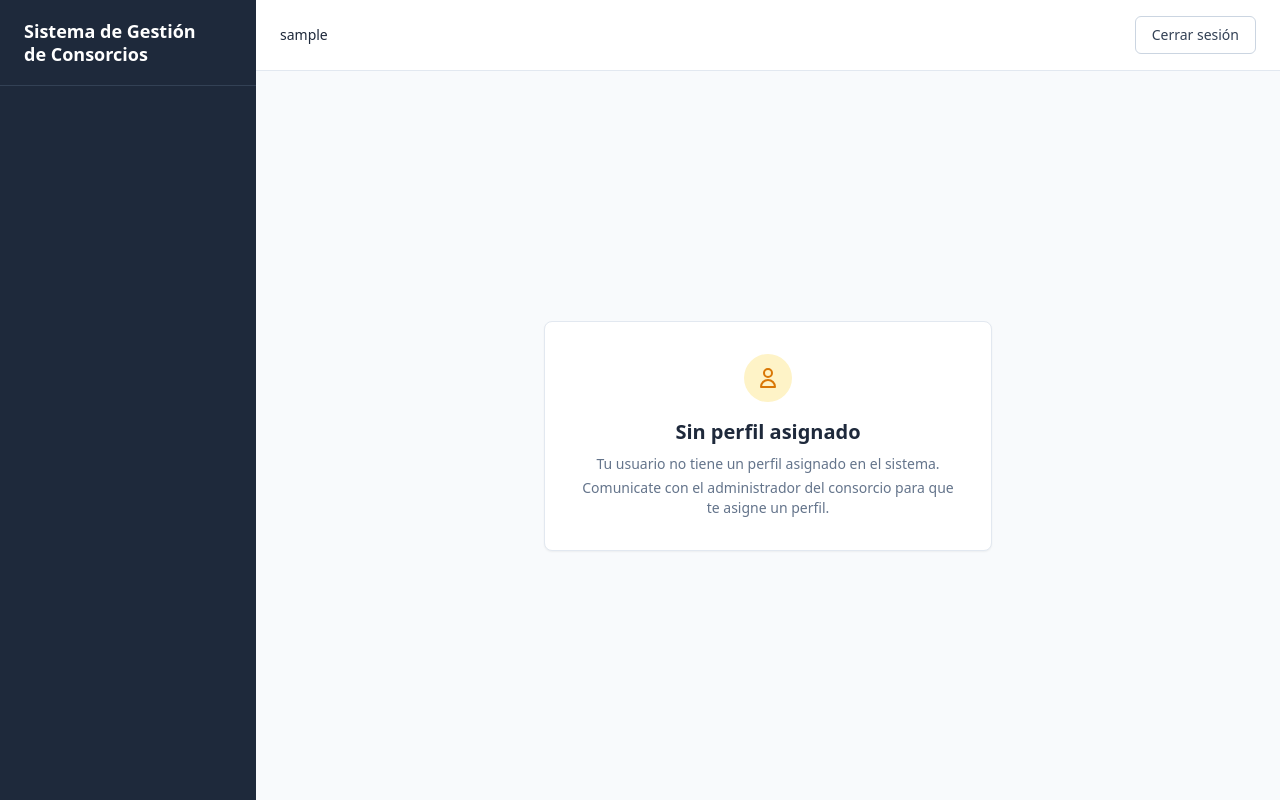
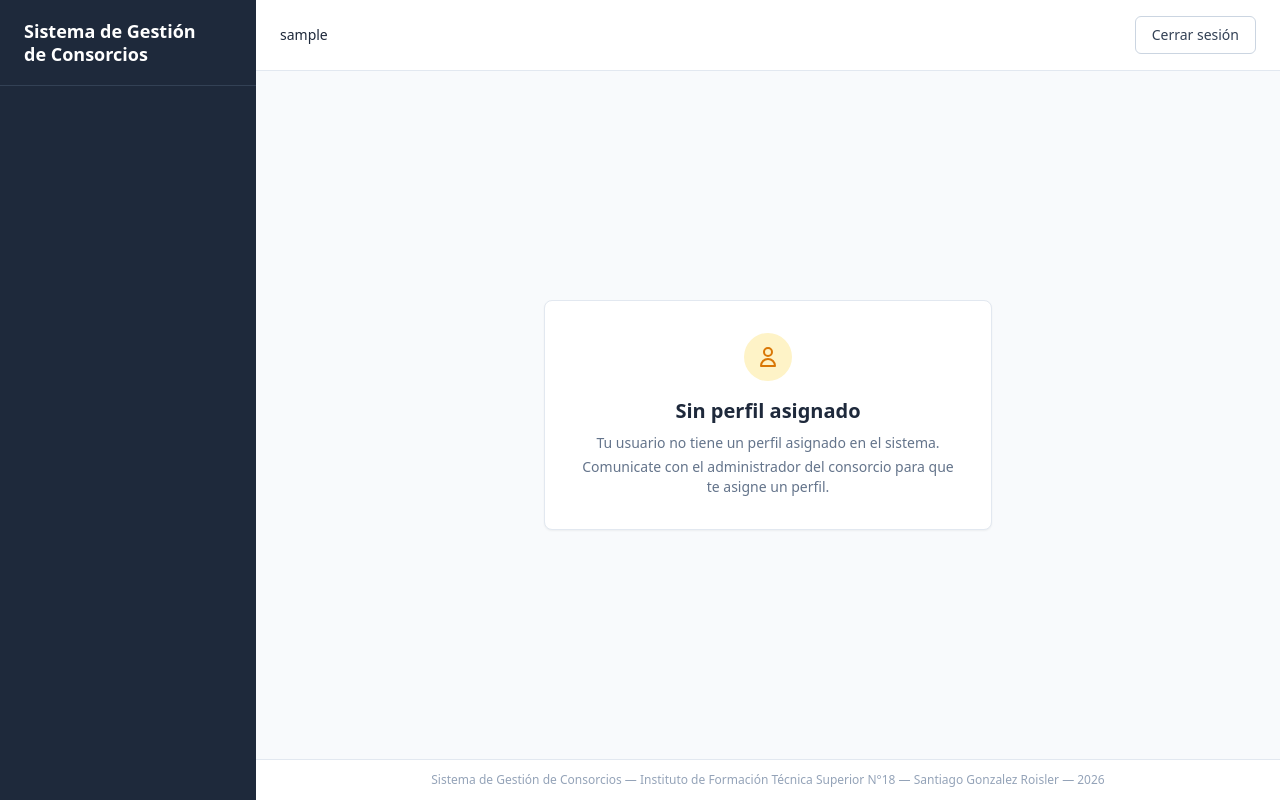
Before and after one commit to gogoroisler/TP-FINAL-BACKEND--IFTS18, a Django app: page /avisos/nuevo/ in a window 1280 px wide. Run offline with Django 5.2, Linux system fonts and the light colour scheme; the visitor is signed in with stand-in values (Sample User, id 1); data that the repository does not hold is empty; some libraries are stand-ins or nearby versions.

Commit message:
feat: agregar footer con institución, autor y año

```diff
--- a/templates/base.html
+++ b/templates/base.html
@@ -220,6 +220,11 @@
             {% endblock %}
         </main>
 
+        <!-- Footer -->
+        <footer class="flex-shrink-0 border-t border-slate-200 bg-white px-6 py-3 text-center text-xs text-slate-400">
+            Sistema de Gestión de Consorcios &mdash; Instituto de Formación Técnica Superior N°18 &mdash; Santiago Gonzalez Roisler &mdash; 2026
+        </footer>
+
     </div>
 
 </body>
```
